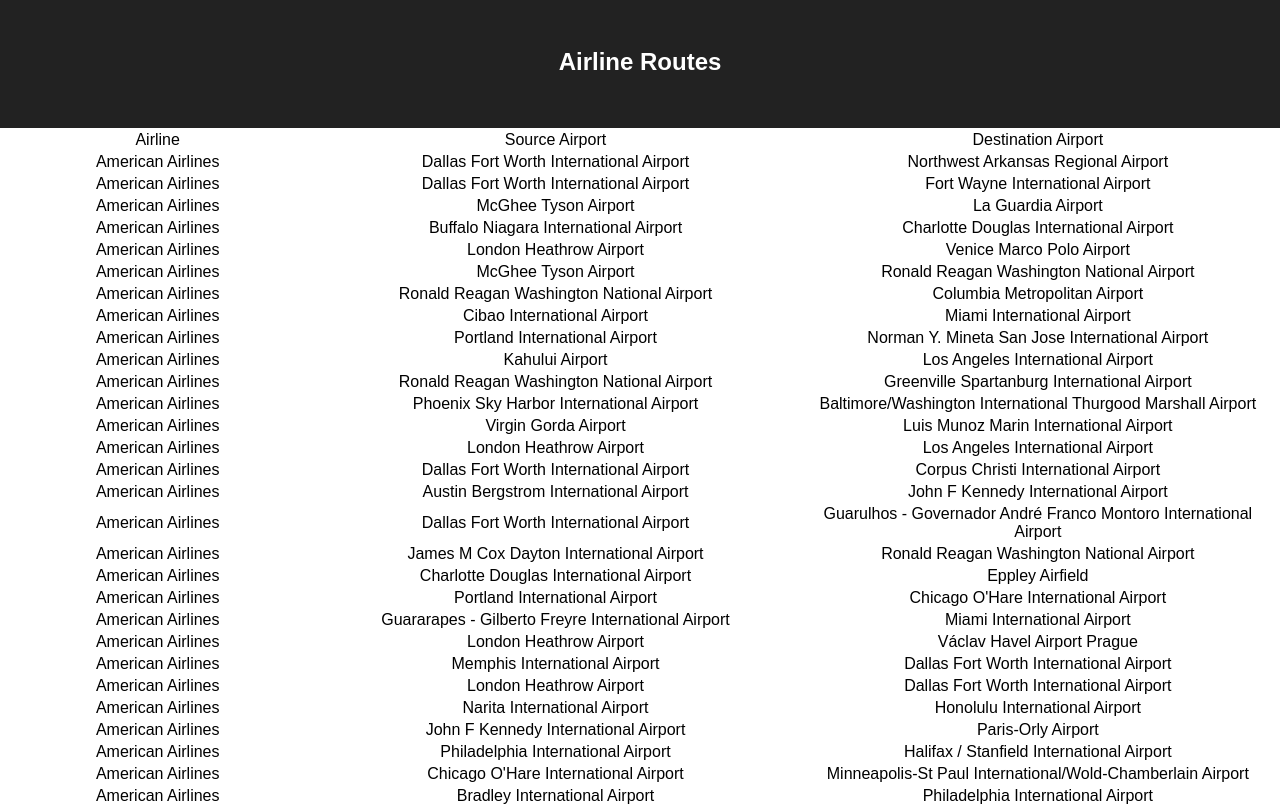
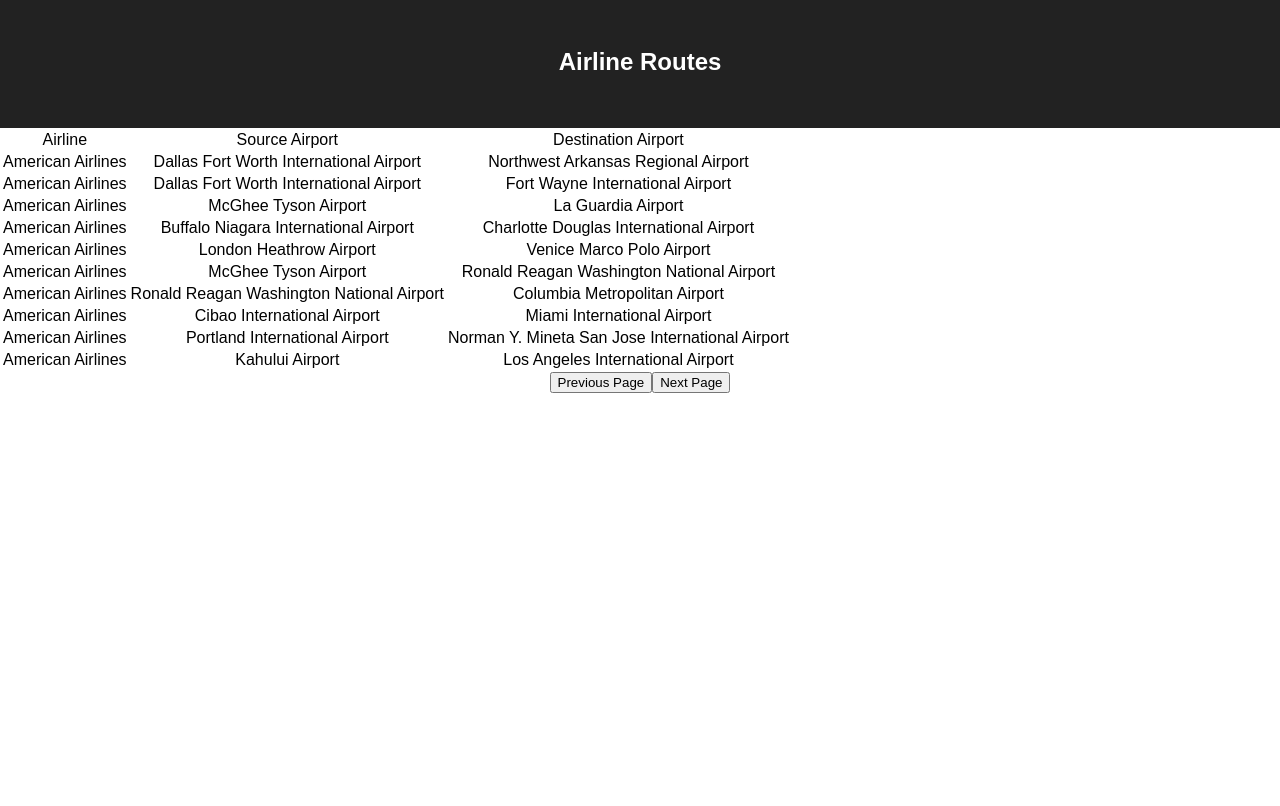
Before and after one commit to kaledoux/react-airlines, a React (Create React App) app: page / in a window 1280 px wide. Shown: the top 806 px of the page. Built offline with nearby package versions, Linux system fonts and the light colour scheme.

Commit message:
pagination of Table component

```diff
--- a/src/App.js
+++ b/src/App.js
@@ -1,4 +1,4 @@
-import React, { Component } from 'react';
+import React from 'react';
 import Table from './components/Table';
 import './App.css';
 import data from './data';
@@ -18,7 +18,7 @@
 				<h1 className="title">Airline Routes</h1>
 			</header>
 			<section>
-				<Table className="routes-table" columns={columns} rows={data.routes} format={formatValue} />
+				<Table className="routes-table" columns={columns} rows={data.routes} format={formatValue} pageLimit={10} />
 			</section>
 		</div>
 	);
--- a/src/components/Table.js
+++ b/src/components/Table.js
@@ -1,17 +1,38 @@
-import React from 'react';
+import React, { useState, useEffect } from 'react';
 import { getAirlineById, getAirportByCode } from '../data';
 
-const Table = ({ columns, rows, formatValue }) => {
+const Table = ({ columns, rows, formatValue, pageLimit = 25 }) => {
+	const perPage = pageLimit;
+	const [ pageIndex, setPageIndex ] = useState(0);
+	const [ nextButtonDisabled, setNextButton ] = useState(false);
+	const [ prevButtonDisabled, setPrevButton ] = useState(false);
+
+	useEffect(
+		() => {
+			setNextButton(pageIndex + perPage > rows.length);
+			setPrevButton(pageIndex - perPage < 0);
+		},
+		[ pageIndex, perPage, rows.length ]
+	);
+
 	const generateId = (route) => {
 		return String(route.airline) + route.src + route.dest;
 	};
+
+	const handleNextButton = () => {
+		setPageIndex(pageIndex + perPage);
+	};
+	const handlePreviousButton = () => {
+		setPageIndex(pageIndex - perPage);
+	};
 	return (
+		<div>
 			<table>
 				<thead>
 					<tr>{columns.map((column) => <td key={column.name}>{column.name}</td>)}</tr>
 				</thead>
 				<tbody>
-				{rows.map((route) => {
+					{rows.slice(pageIndex, pageIndex + perPage).map((route, ind) => {
 						return (
 							<tr key={generateId(route)}>
 								<td>{getAirlineById(route.airline)}</td>
@@ -22,7 +43,27 @@
 					})}
 				</tbody>
 			</table>
+			<button
+				style={prevButtonDisabled ? { pointerEvents: 'none' } : {}}
+				id="prev_page"
+				onClick={() => handlePreviousButton()}
+			>
+				Previous Page
+			</button>
+			<button
+				style={nextButtonDisabled ? { pointerEvents: 'none' } : {}}
+				id="next_page"
+				onClick={() => handleNextButton()}
+			>
+				Next Page
+			</button>
+		</div>
 	);
 };
 
 export default Table;
+
+// tbody
+// map out routes from n to n + 25
+//   if at starting index, disable prev button
+//   if collection is less than 25, disable next button
```
Lines whose indentation alone changed are shown as unchanged.
